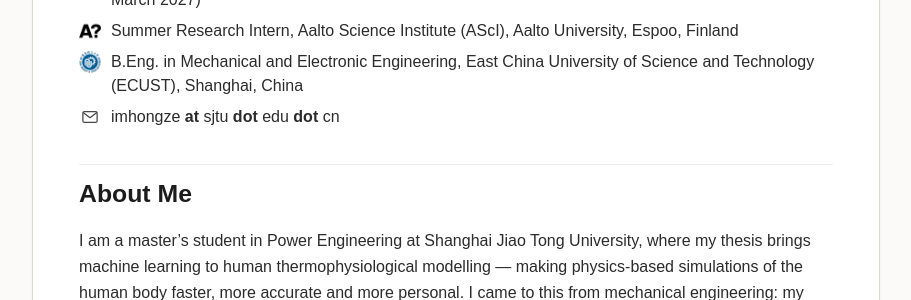
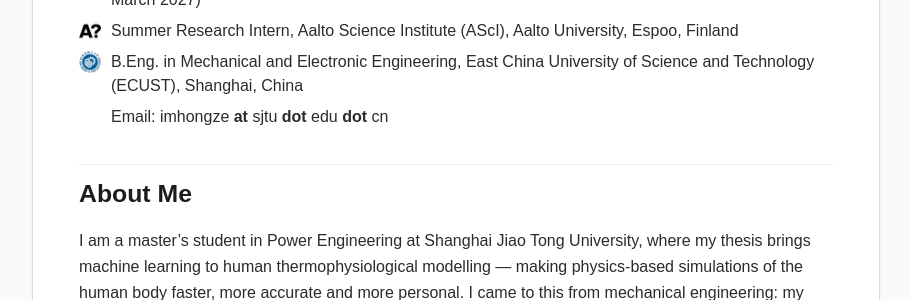
Before and after one commit to TimidZe/timidze.github.io, a Jekyll site: the page built from index.md, in a window 1280 px wide. Shown: the part 386-686 px from the top of the page, without its empty margins (184-1095 px from the left). Built offline with Jekyll 4.4.1, drawn with Linux system fonts in a browser that asks for light colours.

Commit message:
Drop the envelope icon; prefix the email line with 'Email:'
Co-Authored-By: Claude Opus 5 <noreply@anthropic.com>
Claude-Session: https://claude.ai/code/session_01E7qXnjW2uLvZK7CSo8vXE5

```diff
--- a/_config.yml
+++ b/_config.yml
@@ -24,7 +24,6 @@ author:
       icon: "/images/logos/aalto.png"
     - text: "B.Eng. in Mechanical and Electronic Engineering, East China University of Science and Technology (ECUST), Shanghai, China"
       icon: "/images/logos/ecust.png"
-  email_icon : "/images/logos/mail.svg"
   # Optional external links shown under the header (e.g. CV, Google Scholar,
   # GitHub). Currently switched off — uncomment and fill in to show them.
   # links:
--- a/_includes/profile.html
+++ b/_includes/profile.html
@@ -12,9 +12,9 @@
     </li>
     {% endfor %}
     {% if site.author.email %}
-    <li>
-      {% if site.author.email_icon %}<img class="aff-icon aff-icon-mail" src="{{ site.author.email_icon | relative_url }}" alt="Email">{% endif %}
-      <span>{{ site.author.email | replace: '@', ' <b>at</b> ' | replace: '.', ' <b>dot</b> ' }}</span>
+    <li class="aff-email">
+      <span class="aff-spacer"></span>
+      <span>Email: {{ site.author.email | replace: '@', ' <b>at</b> ' | replace: '.', ' <b>dot</b> ' }}</span>
     </li>
     {% endif %}
   </ul>
--- a/assets/css/style.css
+++ b/assets/css/style.css
@@ -141,8 +141,8 @@ blockquote {
   margin-top: .05em;
 }
 
-.aff-icon-mail {
-  padding: 2px;
+.aff-spacer {
+  flex: 0 0 22px;
 }
 
 .profile-links { margin-top: .7em; }
```
Also changed, not shown: images/logos/mail.svg (deleted).
